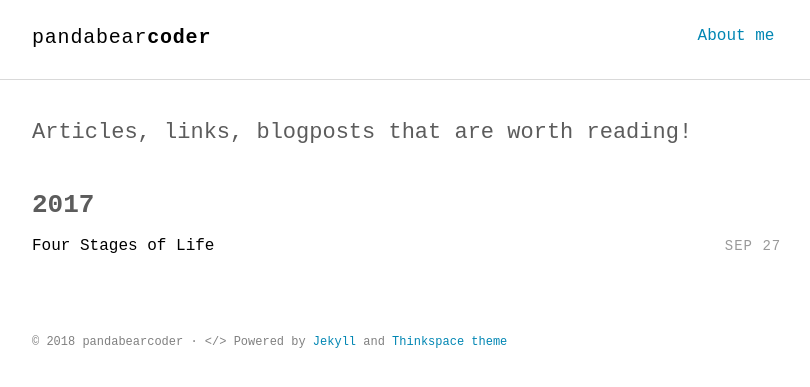
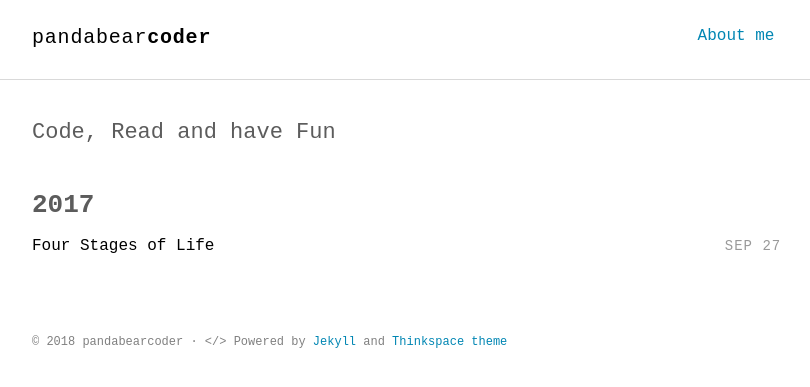
Before and after one commit to pandabearcoder/pandabearcoder.github.io, a Jekyll site: the page built from index.html, in a window 1280 px wide. Shown: the top 387 px of the page, without its empty margins (232-1042 px from the left). Built offline with Jekyll 4.4.1, drawn with Linux system fonts in a browser that asks for light colours; some web fonts are replaced.

Commit message:
Update intro

```diff
--- a/_includes/intro.html
+++ b/_includes/intro.html
@@ -1,7 +1,7 @@
 <section class="intro">
   <div class="container">
     <p class="lead">
-      Articles, links, blogposts that are worth reading!
+      Code, Read and have Fun
     </p>
   </div>
 </section>
```
